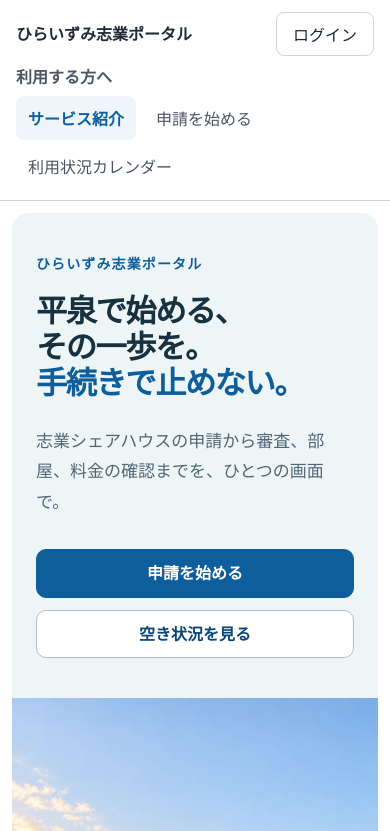
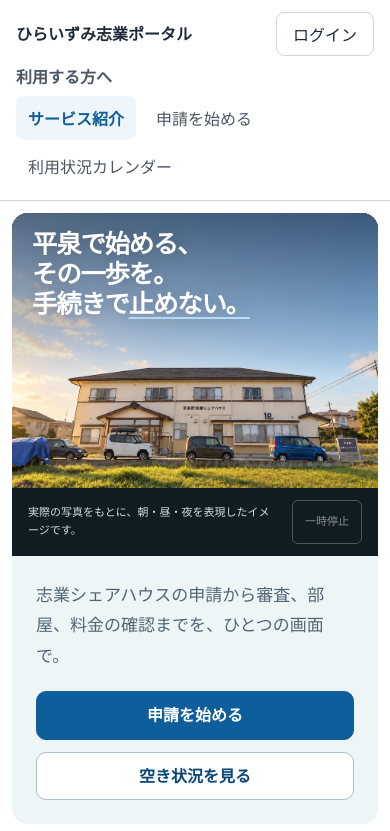
Before and after one commit to satoshihigashihara-tech/hiraizumi_shigyo_portal, a Next.js app: page / in a window 390 px wide. Shown: the top 831 px of the page. Built offline with nearby package versions, Linux system fonts and the light colour scheme.

Commit message:
Expand landing hero with sky copy and five slowing cycles

```diff
--- a/app/components/ShareHouseHero.js
+++ b/app/components/ShareHouseHero.js
@@ -4,11 +4,12 @@ import Image from "next/image";
 import { useEffect, useRef, useState } from "react";
 import styles from "./ShareHouseHero.module.css";
 
-export default function ShareHouseHero() {
+export default function ShareHouseHero({ children }) {
   const scene = useRef(null);
   const [ready, setReady] = useState(false);
   const [visible, setVisible] = useState(false);
   const [paused, setPaused] = useState(false);
+  const [finished, setFinished] = useState(false);
 
   useEffect(() => {
     let active = true;
@@ -28,20 +29,22 @@ export default function ShareHouseHero() {
   }, []);
 
   return <figure className={styles.figure}>
-    <div ref={scene} className={styles.scene} data-playing={ready && visible} data-paused={paused}>
+    <div ref={scene} className={styles.scene} data-playing={ready && visible} data-paused={paused} data-finished={finished}>
       <Image className={styles.night} src="/landing/share-house-night.webp"
-        alt="窓と玄関に明かりがともる平泉町志業シェアハウスの外観と駐車車両"
+        alt="平泉町志業シェアハウスの外観と駐車車両"
         fill unoptimized loading="eager" />
       <Image className={styles.morning} src="/landing/share-house-morning.webp"
-        alt="" aria-hidden="true" fill unoptimized loading="eager" fetchPriority="high" />
+        alt="" aria-hidden="true" fill unoptimized loading="eager" fetchPriority="high"
+        onAnimationEnd={() => setFinished(true)} />
       <Image className={styles.day} src="/landing/share-house-day.webp"
         alt="" aria-hidden="true" fill unoptimized loading="eager" />
+      {children}
     </div>
     <figcaption>
       <span>実際の写真をもとに、朝・昼・夜を表現したイメージです。</span>
-      <button className={styles.motionControl} type="button" disabled={!ready}
-        onClick={() => setPaused(!paused)} aria-label={paused ? "風景アニメーションを再生" : "風景アニメーションを一時停止"}>
-        {paused ? "再生" : "一時停止"}
+      <button className={styles.motionControl} type="button" disabled={!ready || finished}
+        onClick={() => setPaused(!paused)} aria-label={finished ? "風景アニメーション再生終了" : paused ? "風景アニメーションを再生" : "風景アニメーションを一時停止"}>
+        {finished ? "再生終了" : paused ? "再生" : "一時停止"}
       </button>
     </figcaption>
   </figure>;
--- a/app/components/ShareHouseHero.module.css
+++ b/app/components/ShareHouseHero.module.css
@@ -8,13 +8,13 @@
   background: #101b22;
 }
 
-.scene { position: relative; width: 100%; aspect-ratio: 4 / 3; overflow: hidden; background: #020713; }
-.scene img { object-fit: contain; }
+.scene { position: relative; width: 100%; aspect-ratio: 16 / 9; overflow: hidden; background: #020713; }
+.scene img { object-fit: cover; object-position: center bottom; }
 .night { opacity: 1; }
 .morning { opacity: 1; }
 .day { opacity: 0; }
-.scene[data-playing="true"] .morning { animation: morning-cycle 4.5s ease-in-out infinite; }
-.scene[data-playing="true"] .day { animation: day-cycle 4.5s ease-in-out infinite; }
+.scene[data-playing="true"] .morning { animation: morning-cycle 15.6s ease-in-out forwards; }
+.scene[data-playing="true"] .day { animation: day-cycle 15.6s ease-in-out forwards; }
 .scene[data-playing="true"][data-paused="true"] img { animation-play-state: paused; }
 
 .figure figcaption {
@@ -42,17 +42,77 @@
 .motionControl:focus-visible { outline: 2px solid #fff; outline-offset: 3px; }
 .motionControl:disabled { opacity: 0.5; cursor: default; }
 
-/* Preserve the first 3s, then hold night for .3s and fade to morning in 1.2s.
-   Identical start/end opacity keeps the 4.5s loop boundary seamless. */
+/* Five cycles: 1.8 + 1.8 + 2.4 + 3.3 + 6.3 seconds.
+   Final night-to-morning fade lasts 3 seconds; finish on morning. */
 @keyframes morning-cycle {
-  0%, 28.666667% { opacity: 1; }
-  35.333333%, 73.333333% { opacity: 0; }
-  100% { opacity: 1; }
+  0.000000% { opacity: 1; }
+  0.641026% { opacity: 1; }
+  3.846154% { opacity: 1; }
+  4.487179% { opacity: 0; }
+  7.692308% { opacity: 0; }
+  8.333333% { opacity: 0; }
+  11.538462% { opacity: 1; }
+  12.179487% { opacity: 1; }
+  15.384615% { opacity: 1; }
+  16.025641% { opacity: 0; }
+  19.230769% { opacity: 0; }
+  19.871795% { opacity: 0; }
+  23.076923% { opacity: 1; }
+  23.717949% { opacity: 1; }
+  27.564103% { opacity: 1; }
+  28.205128% { opacity: 0; }
+  32.692308% { opacity: 0; }
+  33.333333% { opacity: 0; }
+  38.461538% { opacity: 1; }
+  39.102564% { opacity: 1; }
+  44.230769% { opacity: 1; }
+  44.871795% { opacity: 0; }
+  51.282051% { opacity: 0; }
+  51.923077% { opacity: 0; }
+  59.615385% { opacity: 1; }
+  60.256410% { opacity: 1; }
+  67.948718% { opacity: 1; }
+  68.589744% { opacity: 0; }
+  80.128205% { opacity: 0; }
+  80.769231% { opacity: 0; }
+  100.000000% { opacity: 1; }
 }
 @keyframes day-cycle {
-  0%, 6.666667% { opacity: 0; }
-  28.666667%, 35.333333% { opacity: 1; }
-  66.666667%, 100% { opacity: 0; }
+  0.000000% { opacity: 0; }
+  0.641026% { opacity: 0; }
+  3.846154% { opacity: 1; }
+  4.487179% { opacity: 1; }
+  7.692308% { opacity: 0; }
+  8.333333% { opacity: 0; }
+  11.538462% { opacity: 0; }
+  12.179487% { opacity: 0; }
+  15.384615% { opacity: 1; }
+  16.025641% { opacity: 1; }
+  19.230769% { opacity: 0; }
+  19.871795% { opacity: 0; }
+  23.076923% { opacity: 0; }
+  23.717949% { opacity: 0; }
+  27.564103% { opacity: 1; }
+  28.205128% { opacity: 1; }
+  32.692308% { opacity: 0; }
+  33.333333% { opacity: 0; }
+  38.461538% { opacity: 0; }
+  39.102564% { opacity: 0; }
+  44.230769% { opacity: 1; }
+  44.871795% { opacity: 1; }
+  51.282051% { opacity: 0; }
+  51.923077% { opacity: 0; }
+  59.615385% { opacity: 0; }
+  60.256410% { opacity: 0; }
+  67.948718% { opacity: 1; }
+  68.589744% { opacity: 1; }
+  80.128205% { opacity: 0; }
+  80.769231% { opacity: 0; }
+  100.000000% { opacity: 0; }
+}
+
+@media (max-width: 767px) {
+  .scene { aspect-ratio: 4 / 3; max-height: none; }
 }
 
 @media (prefers-reduced-motion: reduce) {
--- a/app/page.js
+++ b/app/page.js
@@ -11,16 +11,18 @@ export const metadata = {
 export default function Home() {
   return <div className={styles.page}>
     <section className={styles.hero} aria-labelledby="hero-title">
-      <div className={styles.heroCopy}>
-        <p className={styles.eyebrow}>ひらいずみ志業ポータル</p>
-        <h1 id="hero-title"><span>平泉で始める、</span><span>その一歩を。</span><span className={styles.heroEmphasis}>手続きで止めない。</span></h1>
+      <ShareHouseHero>
+        <div className={styles.heroCopy}>
+          <h1 id="hero-title"><span className={styles.headlineOpening}><span>平泉で始める、</span><span>その一歩を。</span></span><span>手続きで<span className={styles.heroEmphasis}>止めない。</span></span></h1>
+        </div>
+      </ShareHouseHero>
+      <div className={styles.heroDetails}>
         <p className={styles.lead}>志業シェアハウスの申請から審査、部屋、料金の確認までを、ひとつの画面で。</p>
         <div className={styles.heroActions}>
           <Link className={styles.primaryAction} href="/welcome-user">申請を始める</Link>
           <Link className={styles.secondaryAction} href="/calendar">空き状況を見る</Link>
         </div>
       </div>
-      <ShareHouseHero />
     </section>
 
     <p className={styles.prototypeNotice}>このサイトは自主制作の試作版です。平泉町の公式運営サービスではありません。</p>
--- a/app/page.module.css
+++ b/app/page.module.css
@@ -11,56 +11,44 @@
 }
 
 .hero {
-  display: grid;
-  grid-template-columns: repeat(2, minmax(0, 1fr));
   width: min(1240px, calc(100% - 32px));
-  min-height: 560px;
   margin: 24px auto 0;
   overflow: hidden;
   border-radius: 16px;
   background: var(--lp-mist);
 }
-
 .heroCopy {
+  position: absolute;
+  inset: 0;
+  padding: clamp(24px, 4vw, 56px);
+  background: linear-gradient(180deg, rgb(5 20 35 / 0.55), rgb(5 20 35 / 0.18) 43%, transparent 60%);
+  pointer-events: none;
+}
+.hero h1 {
+  color: #fff;
+  font-size: clamp(32px, 4.3vw, 62px);
+  line-height: 1.25;
+  letter-spacing: -0.045em;
+  text-shadow: 0 2px 16px rgb(0 0 0 / 0.18);
+}
+.hero h1 > span { display: block; }
+.hero h1 .heroEmphasis {
+  text-decoration: underline;
+  text-decoration-color: #badffa;
+  text-decoration-thickness: 0.065em;
+  text-underline-offset: 0.15em;
+}
+.heroDetails {
   display: flex;
-  flex-direction: column;
-  justify-content: center;
-  align-items: flex-start;
-  padding: 56px clamp(32px, 4vw, 56px);
+  align-items: center;
+  justify-content: space-between;
+  gap: 24px;
+  padding: 20px 32px;
 }
-
-.heroCopy > * {
-  opacity: 0;
-  transform: translateY(18px);
-  animation: hero-reveal 700ms cubic-bezier(0.22, 1, 0.36, 1) forwards;
-}
-
-.heroCopy > :nth-child(2) { animation-delay: 90ms; }
-.heroCopy > :nth-child(3) { animation-delay: 180ms; }
-.heroCopy > :nth-child(4) { animation-delay: 270ms; }
-
-.eyebrow {
-  margin-bottom: 20px;
-  color: var(--lp-accent);
-  font-size: 14px;
-  font-weight: 700;
-  letter-spacing: 0.08em;
-}
-
-.hero h1 {
-  max-width: 13em;
-  font-size: clamp(40px, 3.8vw, 52px);
-  line-height: 1.16;
-  letter-spacing: -0.045em;
-}
-
-.hero h1 span { display: block; }
-.hero h1 span { white-space: nowrap; }
-.hero h1 .heroEmphasis { color: var(--lp-accent); }
 
 .lead {
   max-width: 31em;
-  margin-top: 24px;
+  margin: 0;
   color: var(--lp-muted);
   font-size: clamp(17px, 1.45vw, 20px);
   line-height: 1.8;
@@ -70,7 +58,7 @@
   display: flex;
   flex-wrap: wrap;
   gap: 12px;
-  margin-top: 32px;
+  margin: 0;
 }
 
 .primaryAction,
@@ -195,15 +183,16 @@
 }
 
 @media (max-width: 900px) {
-  .hero { grid-template-columns: minmax(0, 1.08fr) minmax(0, 0.92fr); }
-  .heroCopy { padding: 44px 32px; }
+  .heroDetails { flex-direction: column; align-items: flex-start; gap: 20px; }
   .journey ol { grid-template-columns: repeat(2, minmax(0, 1fr)); }
 }
 
 @media (max-width: 767px) {
-  .hero { grid-template-columns: 1fr; min-height: 0; margin-top: 12px; }
-  .heroCopy { padding: 40px 24px; }
-  .hero h1 { font-size: clamp(36px, 11vw, 50px); }
+  .hero { margin-top: 12px; }
+  .heroCopy { padding: 20px 24px; }
+  .heroDetails { padding: 24px; }
+  .headlineOpening > span { display: block; }
+  .hero h1 { font-size: clamp(24px, 6.5vw, 44px); line-height: 1.18; }
   .heroActions { width: 100%; }
   .primaryAction,
   .secondaryAction { width: 100%; }
@@ -221,7 +210,8 @@
 }
 
 @media (max-width: 420px) {
-  .hero h1 { font-size: clamp(28px, 8vw, 34px); }
+  .hero h1 { font-size: clamp(22px, 6.5vw, 28px); }
+  .heroCopy { padding: 16px 20px; }
   .hero,
   .prototypeNotice,
   .introduction,
@@ -231,18 +221,7 @@
 }
 
 @media (prefers-reduced-motion: reduce) {
-  .heroCopy > * {
-    opacity: 1;
-    transform: none;
-    animation: none;
-  }
+
   .primaryAction,
   .secondaryAction { transition: none; }
 }
-
-@keyframes hero-reveal {
-  to {
-    opacity: 1;
-    transform: translateY(0);
-  }
-}
```
Also changed, not shown: 1 other file (tests, documents, lock files or other folders).
